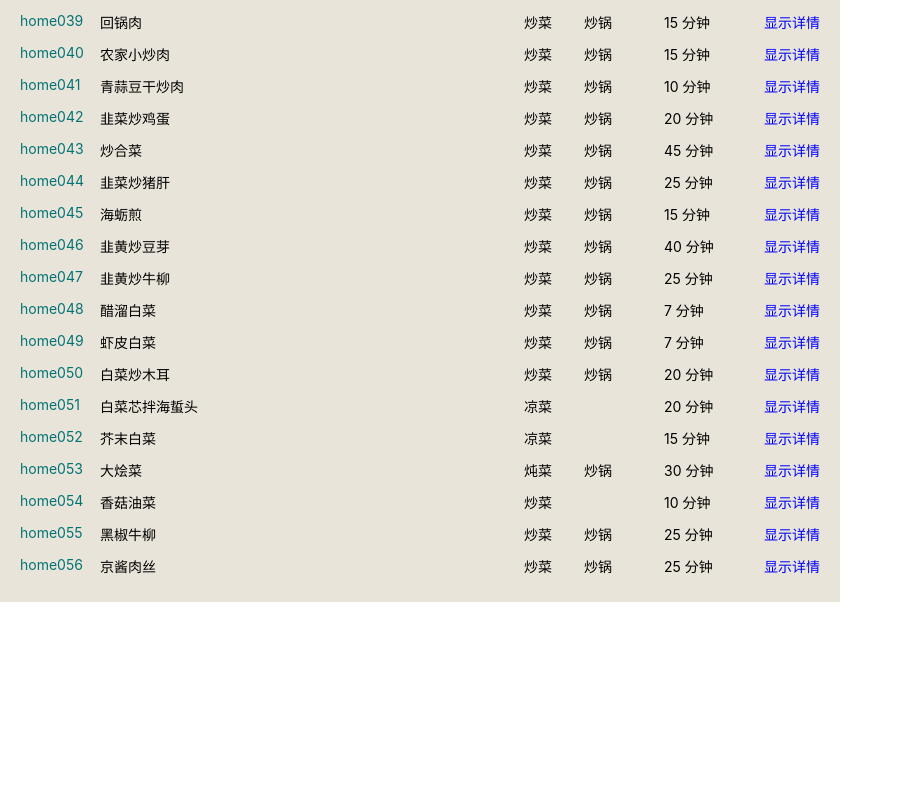
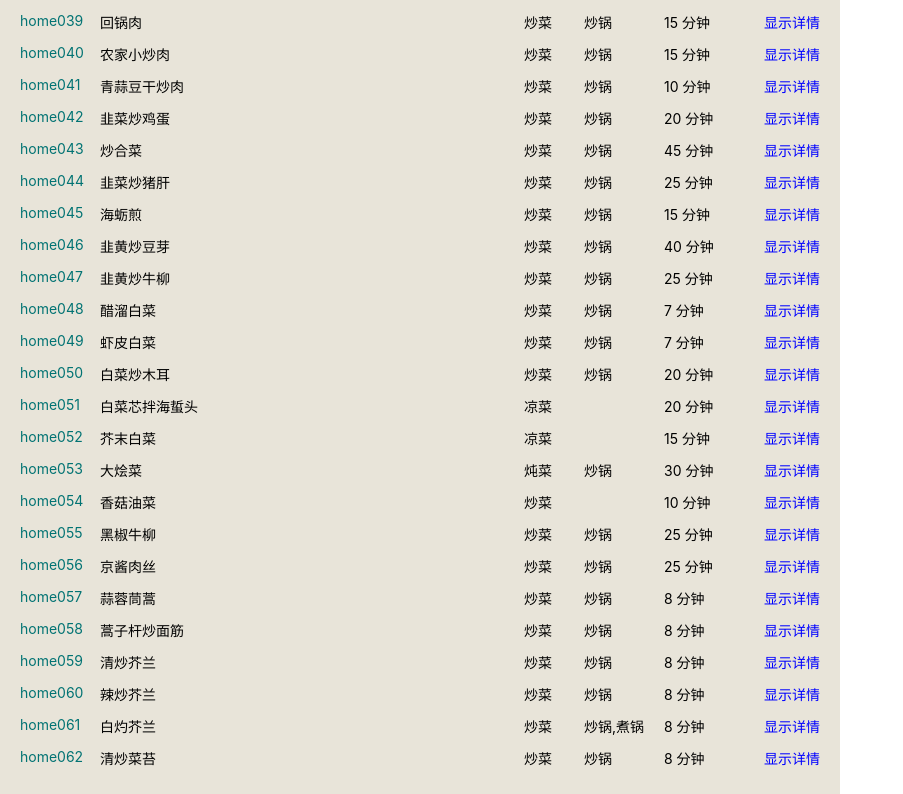
Before and after one commit to utopia2046/menu4today, a React app: page /list in a window 1280 px wide. Shown: the part 1322-2116 px from the top of the page, without its empty margins (0-903 px from the left). Before the commit the page ends 1924 px from the top, so only its background shows below. Built offline with nearby package versions, Linux system fonts and the light colour scheme.

Commit message:
update 231023

```diff
--- a/src/recipes/homemade.js
+++ b/src/recipes/homemade.js
@@ -2110,15 +2110,211 @@ export const homemade = [
         'tags': ['快手菜', '煎饼伴侣'],
         'warnings': [''],
     },
+    {
+        'id': 'home057',
+        'name': '蒜蓉茼蒿',
+        'ingrds0': [
+            {
+                'name': '茼蒿',
+                'amount': '1把',
+            },
+            {
+                'name': '大蒜',
+                'amount': '2-3瓣',
+            },
+        ],
+        'ingrds1': [],
+        'prepDurInMin': 5,
+        'prepSteps': [
+            '茼蒿去根洗净切段',
+            '大蒜去皮切末',
+        ],
+        'cookDurInMin': 3,
+        'cookSteps': [
+            '热锅凉油，蒜末炝锅',
+            '下茼蒿快速翻炒，断生后撒盐出锅',
+        ],
+        'comments': '',
+        'utensil': '炒锅',
+        'category': '炒菜',
+        'tags': ['快手菜', '素菜'],
+        'warnings': [''],
+    },
+    {
+        'id': 'home058',
+        'name': '蒿子杆炒面筋',
+        'ingrds0': [
+            {
+                'name': '茼蒿',
+                'amount': '1把',
+            },
+            {
+                'name': '面筋',
+                'amount': '1小块',
+            },
+        ],
+        'ingrds1': [
+            {
+                'name': '大葱',
+                'amount': '1段',
+            },
+        ],
+        'prepDurInMin': 5,
+        'prepSteps': [
+            '茼蒿去根洗净切段',
+            '面筋切小块',
+            '大葱切末',
+        ],
+        'cookDurInMin': 3,
+        'cookSteps': [
+            '热锅凉油，葱花炝锅，下面筋炒透',
+            '下茼蒿快速翻炒，断生后撒盐出锅',
+        ],
+        'comments': '面筋换成腐竹或者豆腐皮也可以',
+        'utensil': '炒锅',
+        'category': '炒菜',
+        'tags': ['快手菜', '素菜'],
+        'warnings': [''],
+    },
+    {
+        'id': 'home059',
+        'name': '清炒芥兰',
+        'ingrds0': [
+            {
+                'name': '芥兰',
+                'amount': '1把',
+            },
+        ],
+        'ingrds1': [
+            {
+                'name': '大葱',
+                'amount': '1段',
+            },
+        ],
+        'prepDurInMin': 5,
+        'prepSteps': [
+            '芥兰去掉根部老皮，斜切成马耳段',
+            '大葱切末',
+        ],
+        'cookDurInMin': 3,
+        'cookSteps': [
+            '热锅凉油，葱花炝锅',
+            '下芥兰快速翻炒，断生后撒盐出锅',
+        ],
+        'comments': '',
+        'utensil': '炒锅',
+        'category': '炒菜',
+        'tags': ['快手菜', '素菜'],
+        'warnings': [''],
+    },
+    {
+        'id': 'home060',
+        'name': '辣炒芥兰',
+        'ingrds0': [
+            {
+                'name': '芥兰',
+                'amount': '1把',
+            },
+        ],
+        'ingrds1': [
+            {
+                'name': '干红辣椒',
+                'amount': '2-3根',
+            },
+            {
+                'name': '大葱',
+                'amount': '1段',
+            },
+            {
+                'name': '大蒜',
+                'amount': '1-2瓣',
+            },
+        ],
+        'prepDurInMin': 5,
+        'prepSteps': [
+            '芥兰去掉根部老皮，斜切成马耳段',
+            '葱蒜切末',
+            '干红辣椒去籽去蒂剪成段',
+        ],
+        'cookDurInMin': 3,
+        'cookSteps': [
+            '热锅凉油，葱花蒜末辣椒炝锅',
+            '下芥兰快速翻炒，断生后撒盐出锅',
+        ],
+        'comments': '如果不是要纯素的话，用一点荤油炒味道更好',
+        'utensil': '炒锅',
+        'category': '炒菜',
+        'tags': ['快手菜', '素菜'],
+        'warnings': [''],
+    },
+    {
+        'id': 'home061',
+        'name': '白灼芥兰',
+        'ingrds0': [
+            {
+                'name': '芥兰',
+                'amount': '1把',
+            },
+        ],
+        'ingrds1': [
+            {
+                'name': '红辣椒',
+                'amount': '1-2根',
+            },
+            {
+                'name': '大葱',
+                'amount': '1段',
+            },
+        ],
+        'prepDurInMin': 5,
+        'prepSteps': [
+            '芥兰去掉根部老皮，切成10厘米左右的段',
+            '大葱切丝',
+            '红辣椒斜切圈',
+        ],
+        'cookDurInMin': 3,
+        'cookSteps': [
+            '烧一锅开水，撒一勺盐，滴一点儿油，下芥兰烫到变色，捞出控干水分装盘',
+            '炒锅里用葱丝红辣椒炝锅，下一勺生抽或者蚝油调成味汁，浇在芥兰上出锅',
+        ],
+        'comments': '',
+        'utensil': '炒锅,煮锅',
+        'category': '炒菜',
+        'tags': ['快手菜', '素菜'],
+        'warnings': [''],
+    },
+    {
+        'id': 'home062',
+        'name': '清炒菜苔',
+        'ingrds0': [
+            {
+                'name': '油菜苔',
+                'amount': '1把',
+            },
+        ],
+        'ingrds1': [
+            {
+                'name': '大葱',
+                'amount': '1段',
+            },
+        ],
+        'prepDurInMin': 5,
+        'prepSteps': [
+            '菜苔去掉根部老皮，斜切成马耳段',
+            '大葱切末',
+        ],
+        'cookDurInMin': 3,
+        'cookSteps': [
+            '热锅凉油，葱花炝锅',
+            '下菜苔快速翻炒，断生后撒盐出锅',
+        ],
+        'comments': '南方有一种红菜苔，比起绿菜苔更有种特别的清香，北方很少见到',
+        'utensil': '炒锅',
+        'category': '炒菜',
+        'tags': ['快手菜', '素菜'],
+        'warnings': [''],
+    },
     /*
-    茼蒿
-        蒜蓉蒿子杆
-        蒿子杆炒面筋
-    芥兰
-        清炒芥兰
-        辣炒芥兰
-    油菜苔
-        清炒菜苔
     空心菜
         清炒空心菜
         辣炒空心菜
```
